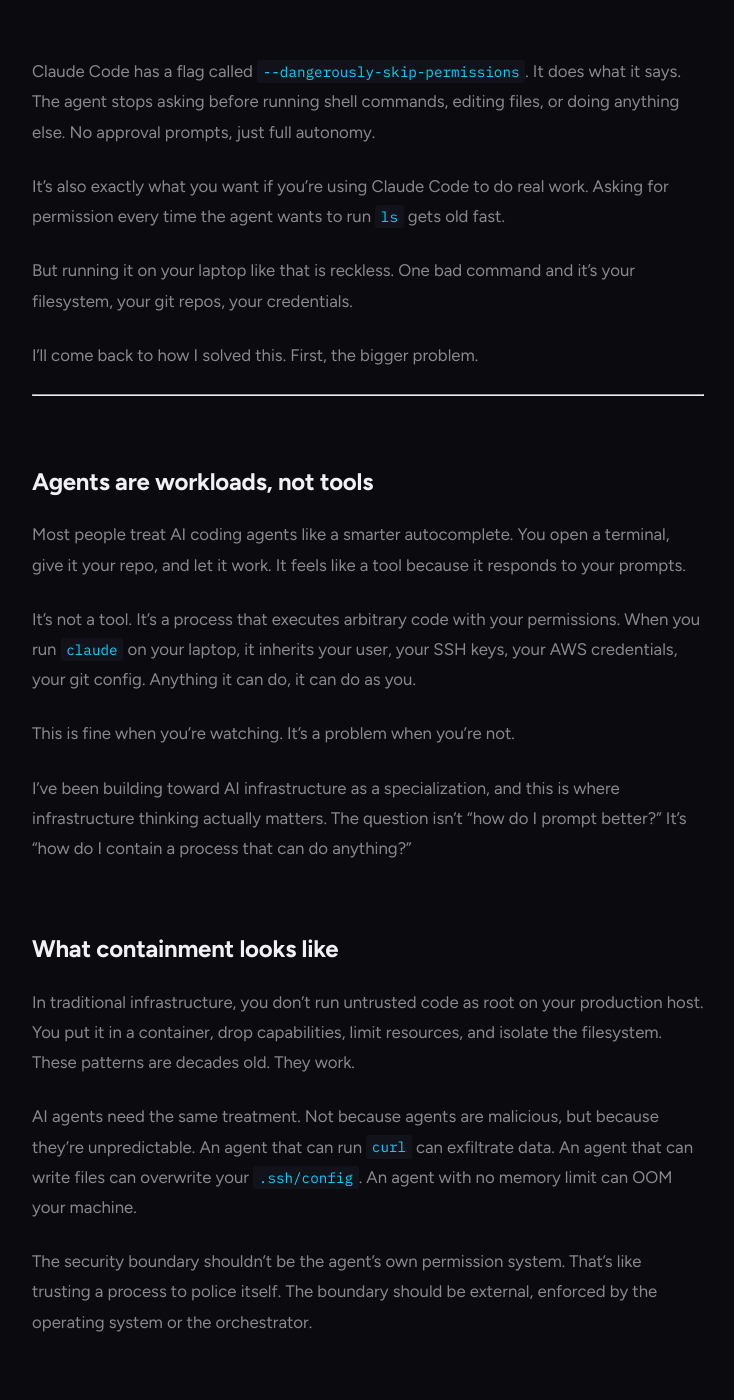
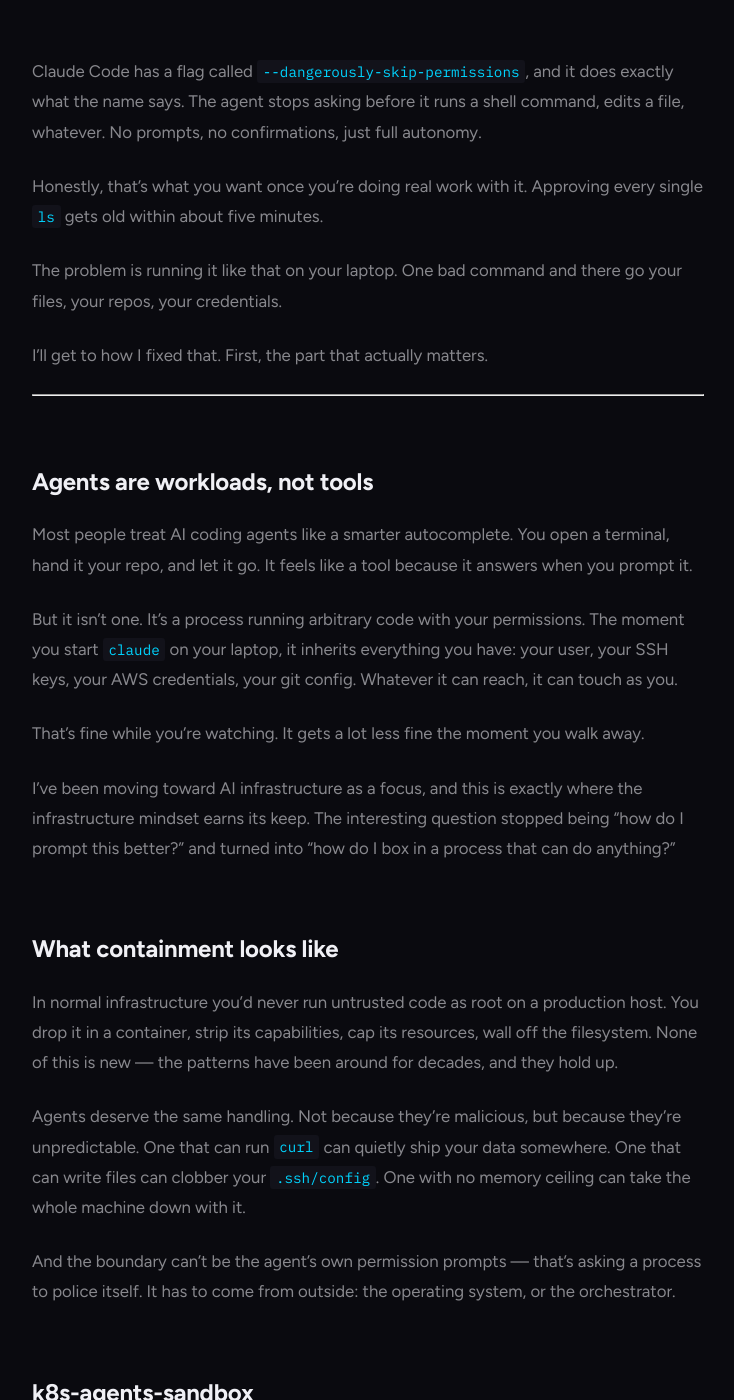
Before and after one commit to alessandrolomanto/nonnoalex-website, a Jekyll site: the page built from _posts/2026-05-31-running-agents-with-dangerously-skip-permissions.md, in a window 1280 px wide and 1400 px high, scrolled down 411 px. Shown: the whole window, without its empty margins (272-1006 px from the left). Built offline with Jekyll 4.4.1, drawn with Linux system fonts in a browser that asks for light colours; some of the changed text lies outside the part shown.

Commit message:
Reviewed article about cloude code agents without permissions

````diff
--- a/_posts/2026-05-31-running-agents-with-dangerously-skip-permissions.md
+++ b/_posts/2026-05-31-running-agents-with-dangerously-skip-permissions.md
@@ -3,37 +3,37 @@
 title: Run Claude Code safely with --dangerously-skip-permissions in k8s agents sandbox
 ---
 
-Claude Code has a flag called `--dangerously-skip-permissions`. It does what it says. The agent stops asking before running shell commands, editing files, or doing anything else. No approval prompts, just full autonomy.
+Claude Code has a flag called `--dangerously-skip-permissions`, and it does exactly what the name says. The agent stops asking before it runs a shell command, edits a file, whatever. No prompts, no confirmations, just full autonomy.
 
-It's also exactly what you want if you're using Claude Code to do real work. Asking for permission every time the agent wants to run `ls` gets old fast.
+Honestly, that's what you want once you're doing real work with it. Approving every single `ls` gets old within about five minutes.
 
-But running it on your laptop like that is reckless. One bad command and it's your filesystem, your git repos, your credentials.
+The problem is running it like that on your laptop. One bad command and there go your files, your repos, your credentials.
 
-I'll come back to how I solved this. First, the bigger problem.
+I'll get to how I fixed that. First, the part that actually matters.
 
 ---
 
 ## Agents are workloads, not tools
 
-Most people treat AI coding agents like a smarter autocomplete. You open a terminal, give it your repo, and let it work. It feels like a tool because it responds to your prompts.
+Most people treat AI coding agents like a smarter autocomplete. You open a terminal, hand it your repo, and let it go. It feels like a tool because it answers when you prompt it.
 
-It's not a tool. It's a process that executes arbitrary code with your permissions. When you run `claude` on your laptop, it inherits your user, your SSH keys, your AWS credentials, your git config. Anything it can do, it can do as you.
+But it isn't one. It's a process running arbitrary code with your permissions. The moment you start `claude` on your laptop, it inherits everything you have: your user, your SSH keys, your AWS credentials, your git config. Whatever it can reach, it can touch as you.
 
-This is fine when you're watching. It's a problem when you're not.
+That's fine while you're watching. It gets a lot less fine the moment you walk away.
 
-I've been building toward AI infrastructure as a specialization, and this is where infrastructure thinking actually matters. The question isn't "how do I prompt better?" It's "how do I contain a process that can do anything?"
+I've been moving toward AI infrastructure as a focus, and this is exactly where the infrastructure mindset earns its keep. The interesting question stopped being "how do I prompt this better?" and turned into "how do I box in a process that can do anything?"
 
 ## What containment looks like
 
-In traditional infrastructure, you don't run untrusted code as root on your production host. You put it in a container, drop capabilities, limit resources, and isolate the filesystem. These patterns are decades old. They work.
+In normal infrastructure you'd never run untrusted code as root on a production host. You drop it in a container, strip its capabilities, cap its resources, wall off the filesystem. None of this is new — the patterns have been around for decades, and they hold up.
 
-AI agents need the same treatment. Not because agents are malicious, but because they're unpredictable. An agent that can run `curl` can exfiltrate data. An agent that can write files can overwrite your `.ssh/config`. An agent with no memory limit can OOM your machine.
+Agents deserve the same handling. Not because they're malicious, but because they're unpredictable. One that can run `curl` can quietly ship your data somewhere. One that can write files can clobber your `.ssh/config`. One with no memory ceiling can take the whole machine down with it.
 
-The security boundary shouldn't be the agent's own permission system. That's like trusting a process to police itself. The boundary should be external, enforced by the operating system or the orchestrator.
+And the boundary can't be the agent's own permission prompts — that's asking a process to police itself. It has to come from outside: the operating system, or the orchestrator.
 
 ## k8s-agents-sandbox
 
-I built `k8s-agents-sandbox` to apply this thinking. It's a small learning project, two skills and one example, but it encodes the principles.
+So I built `k8s-agents-sandbox` to put this into practice. It's a small learning project, two skills and one example, but the principles are all in there.
 
 You can install the skills with:
 
@@ -43,7 +43,7 @@
 
 Or just clone the repo and point your agent at it.
 
-The first skill, `install-kind-cluster`, provisions a local Kubernetes cluster. It checks for `docker`, `kind`, and `kubectl`, installs what's missing, and waits for the nodes to be ready.
+The first skill, `install-kind-cluster`, stands up a local Kubernetes cluster. It checks whether `docker`, `kind`, and `kubectl` are around, installs whatever's missing, and waits until the nodes are actually ready.
 
 Open your favorite coding agent and ask:
 
@@ -59,9 +59,9 @@
 install agent sandbox with claude code example
 ```
 
-The example deploys Claude Code inside an Agent Sandbox with a hardened manifest (non-root user, all Linux capabilities dropped, no privilege escalation, read-only root filesystem, and so on).
+The example drops Claude Code into an Agent Sandbox with a hardened manifest — non-root user, every Linux capability dropped, no privilege escalation, read-only root filesystem, and so on.
 
-Each of these controls addresses a specific risk. Non-root and dropped capabilities prevent the agent from modifying the container or escalating privileges. The read-only filesystem means the agent can't install persistent backdoors or modify system binaries. Seccomp blocks dangerous syscalls. Resource limits prevent runaway processes. The `emptyDir` volumes give the agent somewhere to work without access to the host filesystem.
+Every setting is there for a reason. Running non-root with no capabilities means the agent can't tamper with the container or climb to root. The read-only root filesystem stops it from leaving behind a persistent backdoor or rewriting system binaries. Seccomp closes off the dangerous syscalls, and the resource limits keep a runaway process from eating the host. The `emptyDir` volumes give it scratch space to work in without ever touching the real filesystem underneath.
 
 ## Running it
 
@@ -71,29 +71,31 @@
 kubectl exec -it pod/claude-code-sandbox -- claude
 ```
 
-The first time you exec in, you log in to Claude Code interactively. Credentials stay inside the `/workspace` volume. If the pod crashes, the controller brings it back with the same identity and workspace intact.
+The first time you exec in, you log into Claude Code by hand. The credentials live in the `/workspace` volume and stay there. If the pod falls over, the controller brings it back with the same identity and the same workspace, intact.
 
 ## What this teaches
 
-Building this changed how I think about AI agents. The relevant skills aren't new. Container isolation, resource limits, least privilege, failure containment — these are the same things I've been doing with regular workloads for years.
+Building this shifted how I think about agents. None of the skills involved were new to me — container isolation, resource limits, least privilege, containing failure. It's the same work I've been doing on ordinary workloads for years.
 
-The difference is the threat model. A web server has a known attack surface. An AI agent has an emergent one. You can't enumerate everything it might do, so you constrain what it's allowed to do at the infrastructure level.
+What's different is the threat model. A web server has an attack surface you can more or less map out. An agent's is emergent: you can't list everything it might decide to do, so instead you pin down what it's *allowed* to do, down at the infrastructure layer.
 
-This is where infrastructure people have an advantage. You already know how to build these boundaries. You just need to apply them to a new kind of workload.
+And that's where infra people have a head start. You already know how to build these walls. You just point them at a new kind of workload.
 
 ## Back to --dangerously-skip-permissions
 
-So here's the payoff. Inside that hardened container, Claude Code can do whatever it wants:
+So, the payoff. Inside that hardened container, Claude Code can do whatever it likes:
 
 ```bash
 kubectl exec -it pod/claude-code-sandbox -- claude --dangerously-skip-permissions
 ```
 
-Run any command, install packages, clone repos, delete files. It doesn't matter. The agent can't escalate to root, can't write outside its sandboxed volumes, can't consume more resources than the limits, and can't make syscalls that seccomp blocks.
+Run anything, install packages, clone repos, delete files — doesn't matter. It can't get to root, can't write outside its own volumes, can't burn past the resource limits, and can't call the syscalls seccomp has blocked.
 
-The container is the jail. `--dangerously-skip-permissions` just means you're not putting a second jail inside the first one.
+And it can't phone home to wherever it likes. Egress is denied by default and opened only to a short allowlist — the Anthropic API, GitHub, the package registries it actually needs — enforced with domain-aware network policy. That closes the `curl` exfiltration risk I opened with: even a fully compromised agent has nowhere to ship your data. The allowlist becomes your trust boundary, so keep it short.
 
-That's the part I want to get better at. The boring infrastructure work that lets an agent have freedom without the risk.
+The container is the jail. `--dangerously-skip-permissions` just means you're not bothering to build a second jail inside the first one.
+
+That's the part I want to get better at: the unglamorous infrastructure work that lets an agent run free without it turning into a risk.
 
 The project is open source: [k8s-agents-sandbox](https://github.com/alessandrolomanto/k8s-agents-sandbox). Two skills, one example, no build system. If you're thinking about running agents safely, it's a starting point.
 
````
